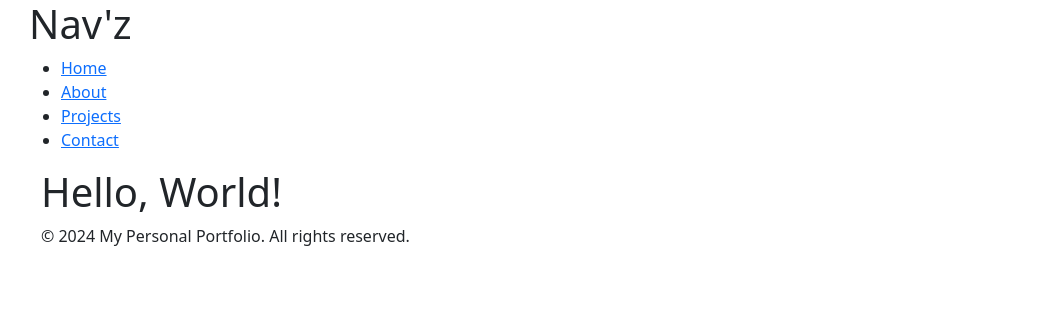
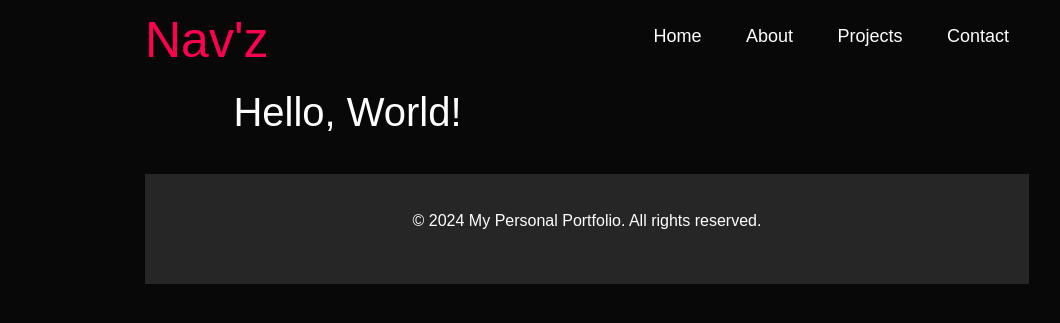
Before and after one commit to SherylAnnNavz/Portfolio, a Django app: page / in a window 1280 px wide. Shown: the top 323 px of the page, without its empty margins (53-1113 px from the left). Run offline with Django 5.2, Linux system fonts and the light colour scheme.

Commit message:
Added some styles

```diff
--- a/portfolio/pages/templates/base.html
+++ b/portfolio/pages/templates/base.html
@@ -1,14 +1,83 @@
-<!-- base.html -->
-
 <!DOCTYPE html>
 <html lang="en">
 <head>
     <meta charset="utf-8">
     <title>{% block title %}My Personal Portfolio{% endblock title %}</title>
-    <link
-        href="https://cdn.jsdelivr.net/npm/bootstrap@5.3.1/dist/css/bootstrap.min.css"
-        rel="stylesheet"
-    >
+    <link href="https://cdn.jsdelivr.net/npm/bootstrap@5.3.1/dist/css/bootstrap.min.css" rel="stylesheet">
+    <style>
+        * {
+            margin: 0;
+            padding: 0;
+            font-family: 'Poppins', sans-serif;
+            box-sizing: border-box;
+        }
+
+        html {
+            scroll-behavior: smooth;
+        }
+
+        body {
+            background: #080808;
+            color: #fff;
+        }
+
+        .container {
+            padding: 10px 10%;
+        }
+
+        nav {
+            display: flex;
+            align-items: center;
+            justify-content: space-between;
+            flex-wrap: wrap;
+        }
+
+        nav h1 {
+            font-size: 50px;
+            color: #ff004f;
+        }
+
+        nav ul li {
+            display: inline-block;
+            list-style: none;
+            margin: 10px 20px;
+        }
+
+        nav ul li a {
+            color: #ffffff;
+            text-decoration: none;
+            font-size: 18px;
+            position: relative;
+        }
+
+        nav ul li a::after {
+            content: '';
+            width: 0;
+            height: 3px;
+            background: #ff004f;
+            position: absolute;
+            left: 0;
+            bottom: -6px;
+            transition: 0.5s;
+        }
+
+        nav ul li a:hover::after {
+            width: 100%;
+        }
+
+        .footer {
+            width: 100%;
+            text-align: center;
+            padding: 25px 0;
+            background: #262626;
+            font-weight: 300;
+            margin-top: 20px;
+        }
+
+        .footer i {
+            color: #ff004f;
+        }
+    </style>
 </head>
 <body class="container">
     <nav>
@@ -16,14 +85,14 @@
         <ul>
             <li><a href="{% url 'home' %}">Home</a></li>
             <li><a href="{% url 'about' %}">About</a></li>
-            <li><a href="{% url 'project_index' %}">Projects</a></li> <!-- Updated link to projects -->
+            <li><a href="{% url 'project_index' %}">Projects</a></li>
             <li><a href="{% url 'contact' %}">Contact</a></li>
         </ul>
     </nav>
 
     {% block page_content %}{% endblock page_content %}
 
-    <footer>
+    <footer class="footer">
         <div class="container">
             <p>&copy; {% now "Y" %} My Personal Portfolio. All rights reserved.</p>
         </div>
```
